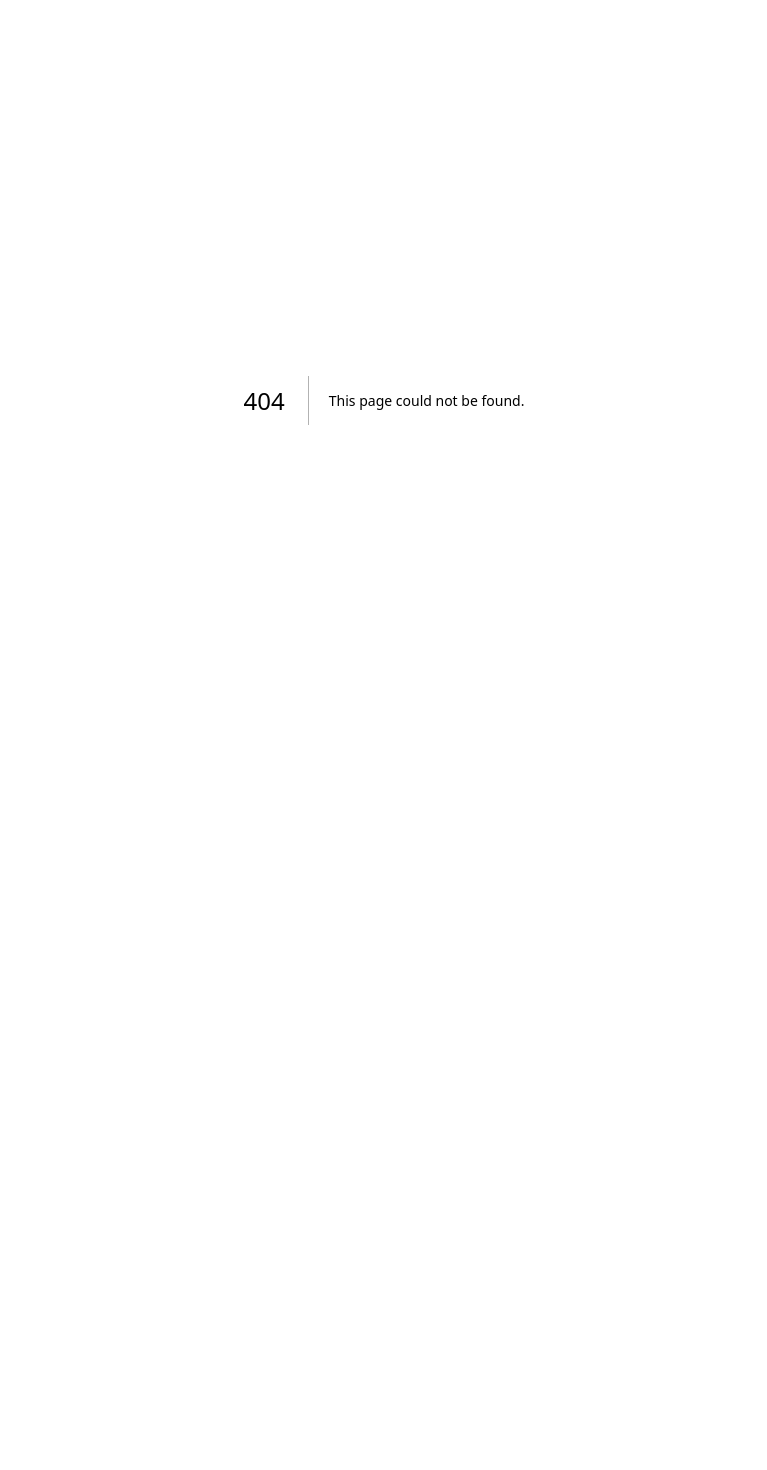
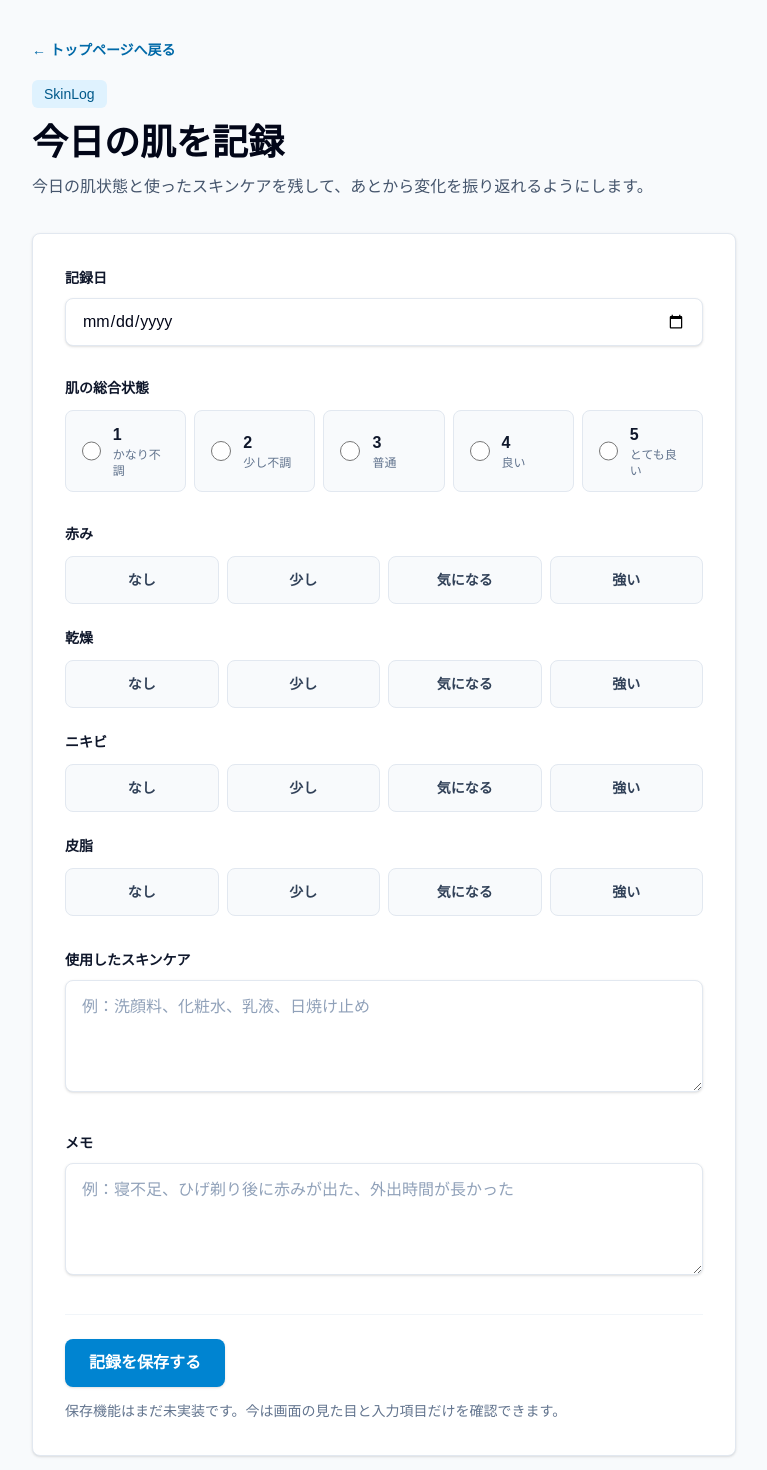
Before and after one commit to blizzard115/skin-log, a Next.js app: page /records/new in a window 1280 px wide. Before the commit this address had no page. Shown: the top 1470 px of the page, without its empty margins (256-1023 px from the left). Before the commit the page ends 800 px from the top, so only its background shows below. Built offline with nearby package versions, Linux system fonts and the light colour scheme.

Commit message:
肌記録フォームの画面を作成

```diff
--- a/src/app/page.tsx
+++ b/src/app/page.tsx
@@ -1,3 +1,5 @@
+import Link from "next/link";
+
 const skinItems = ["赤み", "乾燥", "ニキビ", "皮脂"];
 
 const flowSteps = [
@@ -46,12 +48,12 @@ export default function Home() {
             </div>
 
             <div className="flex flex-col gap-5">
-              <button
-                type="button"
+              <Link
+                href="/records/new"
                 className="flex h-12 w-full items-center justify-center rounded-lg bg-sky-600 px-6 text-base font-semibold text-white shadow-sm transition-colors hover:bg-sky-700 sm:w-fit"
               >
                 今日の肌を記録する
-              </button>
+              </Link>
 
               <ul className="flex flex-wrap gap-2" aria-label="記録項目の例">
                 {skinItems.map((item) => (
--- /dev/null
+++ b/src/app/records/new/page.tsx
@@ -0,0 +1,177 @@
+import type { Metadata } from "next";
+import Link from "next/link";
+
+export const metadata: Metadata = {
+  title: "今日の肌を記録 | SkinLog",
+  description: "SkinLogで今日の肌状態と使用したスキンケアを記録する画面です。",
+};
+
+const conditionOptions = [
+  { value: "1", label: "1", description: "かなり不調" },
+  { value: "2", label: "2", description: "少し不調" },
+  { value: "3", label: "3", description: "普通" },
+  { value: "4", label: "4", description: "良い" },
+  { value: "5", label: "5", description: "とても良い" },
+];
+
+const concernOptions = ["なし", "少し", "気になる", "強い"];
+
+const concernFields = [
+  { id: "redness", label: "赤み" },
+  { id: "dryness", label: "乾燥" },
+  { id: "acne", label: "ニキビ" },
+  { id: "oiliness", label: "皮脂" },
+];
+
+const inputClassName =
+  "mt-2 h-12 w-full rounded-lg border border-slate-200 bg-white px-4 text-base text-slate-950 shadow-sm outline-none transition-colors placeholder:text-slate-400 focus:border-sky-500 focus:ring-4 focus:ring-sky-100";
+
+const textareaClassName =
+  "mt-2 min-h-28 w-full rounded-lg border border-slate-200 bg-white px-4 py-3 text-base leading-7 text-slate-950 shadow-sm outline-none transition-colors placeholder:text-slate-400 focus:border-sky-500 focus:ring-4 focus:ring-sky-100";
+
+export default function NewRecordPage() {
+  return (
+    <main className="min-h-screen bg-slate-50 text-slate-950">
+      <div className="mx-auto w-full max-w-3xl px-5 py-6 sm:px-8 lg:py-10">
+        <header className="mb-8 flex flex-col gap-5">
+          <Link
+            href="/"
+            className="w-fit text-sm font-semibold text-sky-700 transition-colors hover:text-sky-800"
+          >
+            ← トップページへ戻る
+          </Link>
+
+          <div className="space-y-3">
+            <p className="inline-flex rounded-md bg-sky-100 px-3 py-1 text-sm font-medium text-sky-800">
+              SkinLog
+            </p>
+            <div className="space-y-2">
+              <h1 className="text-3xl font-bold leading-tight text-slate-950 sm:text-4xl">
+                今日の肌を記録
+              </h1>
+              <p className="text-base leading-7 text-slate-600">
+                今日の肌状態と使ったスキンケアを残して、あとから変化を振り返れるようにします。
+              </p>
+            </div>
+          </div>
+        </header>
+
+        <form className="rounded-lg border border-slate-200 bg-white p-5 shadow-sm sm:p-8">
+          <div className="space-y-8">
+            <div>
+              <label
+                htmlFor="record-date"
+                className="text-sm font-semibold text-slate-900"
+              >
+                記録日
+              </label>
+              <input
+                id="record-date"
+                name="recordDate"
+                type="date"
+                className={inputClassName}
+              />
+            </div>
+
+            <fieldset>
+              <legend className="text-sm font-semibold text-slate-900">
+                肌の総合状態
+              </legend>
+              <div className="mt-3 grid grid-cols-1 gap-2 sm:grid-cols-5">
+                {conditionOptions.map((option) => (
+                  <label
+                    key={option.value}
+                    className="flex min-h-16 cursor-pointer items-center gap-3 rounded-lg border border-slate-200 bg-slate-50 px-4 py-3 text-slate-900 transition-colors has-checked:border-sky-500 has-checked:bg-sky-50"
+                  >
+                    <input
+                      type="radio"
+                      name="overallCondition"
+                      value={option.value}
+                      className="h-5 w-5 accent-sky-600"
+                    />
+                    <span>
+                      <span className="block text-base font-semibold">
+                        {option.label}
+                      </span>
+                      <span className="block text-xs font-medium text-slate-500">
+                        {option.description}
+                      </span>
+                    </span>
+                  </label>
+                ))}
+              </div>
+            </fieldset>
+
+            <div className="grid gap-6">
+              {concernFields.map((field) => (
+                <fieldset key={field.id}>
+                  <legend className="text-sm font-semibold text-slate-900">
+                    {field.label}
+                  </legend>
+                  <div className="mt-3 grid grid-cols-2 gap-2 sm:grid-cols-4">
+                    {concernOptions.map((option) => (
+                      <label
+                        key={`${field.id}-${option}`}
+                        className="flex min-h-12 cursor-pointer items-center justify-center rounded-lg border border-slate-200 bg-slate-50 px-3 text-sm font-semibold text-slate-700 transition-colors has-checked:border-sky-500 has-checked:bg-sky-50 has-checked:text-sky-800"
+                      >
+                        <input
+                          type="radio"
+                          name={field.id}
+                          value={option}
+                          className="sr-only"
+                        />
+                        {option}
+                      </label>
+                    ))}
+                  </div>
+                </fieldset>
+              ))}
+            </div>
+
+            <div>
+              <label
+                htmlFor="skincare-used"
+                className="text-sm font-semibold text-slate-900"
+              >
+                使用したスキンケア
+              </label>
+              <textarea
+                id="skincare-used"
+                name="skincareUsed"
+                className={textareaClassName}
+                placeholder="例：洗顔料、化粧水、乳液、日焼け止め"
+              />
+            </div>
+
+            <div>
+              <label
+                htmlFor="memo"
+                className="text-sm font-semibold text-slate-900"
+              >
+                メモ
+              </label>
+              <textarea
+                id="memo"
+                name="memo"
+                className={textareaClassName}
+                placeholder="例：寝不足、ひげ剃り後に赤みが出た、外出時間が長かった"
+              />
+            </div>
+          </div>
+
+          <div className="mt-8 border-t border-slate-100 pt-6">
+            <button
+              type="button"
+              className="flex h-12 w-full items-center justify-center rounded-lg bg-sky-600 px-6 text-base font-semibold text-white shadow-sm transition-colors hover:bg-sky-700 sm:w-fit"
+            >
+              記録を保存する
+            </button>
+            <p className="mt-3 text-sm leading-6 text-slate-500">
+              保存機能はまだ未実装です。今は画面の見た目と入力項目だけを確認できます。
+            </p>
+          </div>
+        </form>
+      </div>
+    </main>
+  );
+}
```
